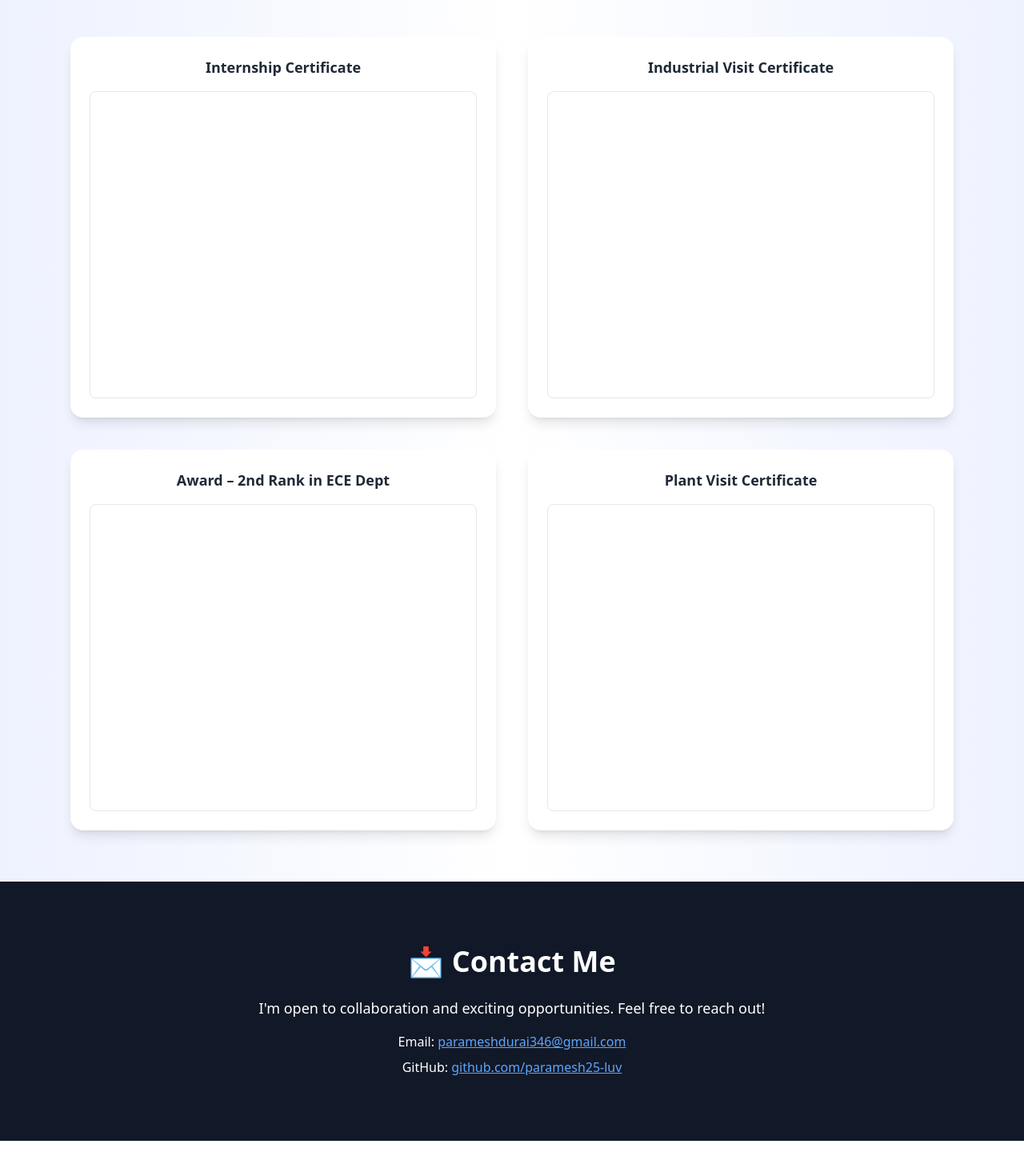
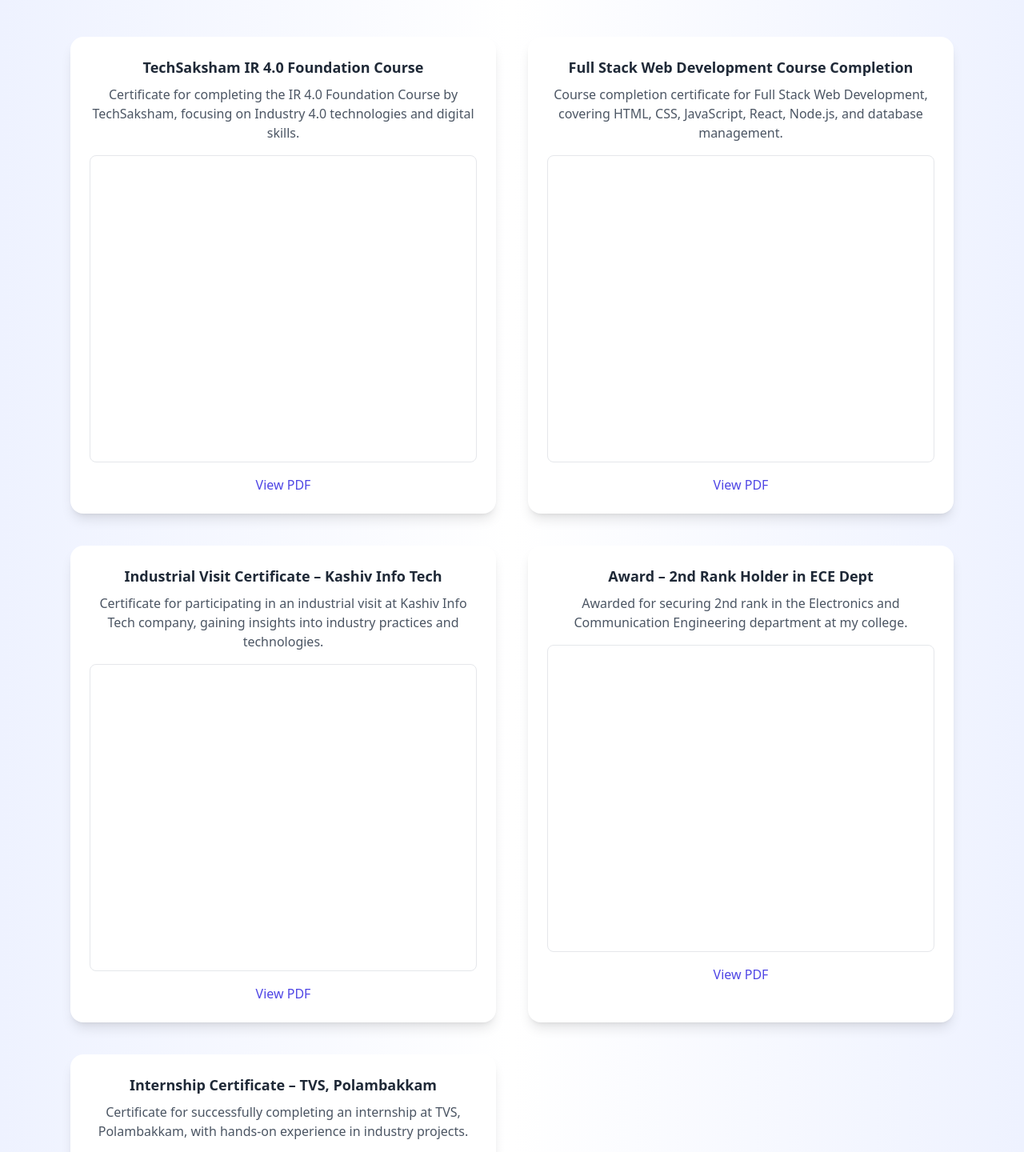
Before and after one commit to paramesh25-luv/paramesh-portfolio, a React (Vite) app: page / in a window 1280 px wide. Shown: the part 2456-3896 px from the top of the page at 80% size. Built offline with nearby package versions, Linux system fonts and the light colour scheme.

Commit message:
Update portfolio components and content

```diff
--- a/src/components/Certificates.jsx
+++ b/src/components/Certificates.jsx
@@ -2,10 +2,31 @@
 import { motion } from "framer-motion";
 
 const certificates = [
-  { name: "Internship Certificate", file: "/certificates/internship.pdf" },
-  { name: "Industrial Visit Certificate", file: "/certificates/iv-chennai.pdf" },
-  { name: "Award – 2nd Rank in ECE Dept", file: "/certificates/award.pdf" },
-  { name: "Plant Visit Certificate", file: "/certificates/plant-visit.pdf" },
+  {
+    name: "TechSaksham IR 4.0 Foundation Course",
+    file: "/certificates/techsaksham.pdf",
+    description: "Certificate for completing the IR 4.0 Foundation Course by TechSaksham, focusing on Industry 4.0 technologies and digital skills."
+  },
+  {
+    name: "Full Stack Web Development Course Completion",
+    file: "/certificates/cource.pdf",
+    description: "Course completion certificate for Full Stack Web Development, covering HTML, CSS, JavaScript, React, Node.js, and database management."
+  },
+  {
+    name: "Industrial Visit Certificate – Kashiv Info Tech",
+    file: "/certificates/iv.pdf",
+    description: "Certificate for participating in an industrial visit at Kashiv Info Tech company, gaining insights into industry practices and technologies."
+  },
+  {
+    name: "Award – 2nd Rank Holder in ECE Dept",
+    file: "/certificates/award.pdf",
+    description: "Awarded for securing 2nd rank in the Electronics and Communication Engineering department at my college."
+  },
+  {
+    name: "Internship Certificate – TVS, Polambakkam",
+    file: "/certificates/internship.pdf",
+    description: "Certificate for successfully completing an internship at TVS, Polambakkam, with hands-on experience in industry projects."
+  }
 ];
 
 function Certificates() {
@@ -34,14 +55,23 @@
               viewport={{ once: true }}
               transition={{ duration: 0.5, delay: index * 0.2 }}
             >
-              <h3 className="text-lg font-semibold text-gray-800 mb-4">
+              <h3 className="text-lg font-semibold text-gray-800 mb-2">
                 {cert.name}
               </h3>
+              <p className="text-gray-600 mb-4">{cert.description}</p>
               <iframe
                 src={cert.file}
                 title={cert.name}
                 className="w-full h-96 rounded-lg border"
               ></iframe>
+              <a
+                href={cert.file}
+                target="_blank"
+                rel="noopener noreferrer"
+                className="inline-block mt-4 text-indigo-600 hover:underline"
+              >
+                View PDF
+              </a>
             </motion.div>
           ))}
         </div>
```
